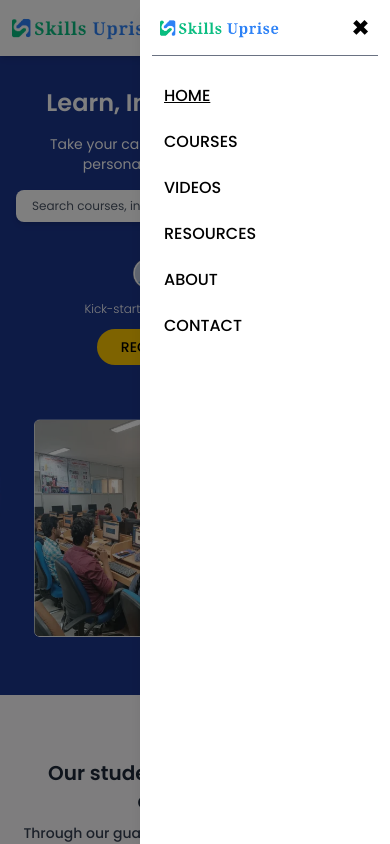
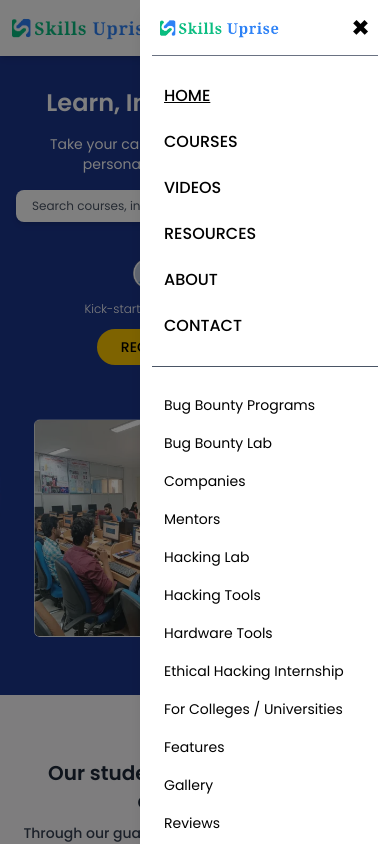
Before and after one commit to Naman2166/SkillUprise, a React (Vite) app in the folder frontend/: page / in a window 390 px wide. Both pictures are taken after a click on the icon 366 px from the left and 28 px from the top of the page. Shown: the top 844 px of the page. Built offline with nearby package versions, Linux system fonts and the light colour scheme.

Commit message:
Navbar new Links added

```diff
--- a/frontend/src/components/Navbar.jsx
+++ b/frontend/src/components/Navbar.jsx
@@ -153,6 +153,7 @@ const Navbar = () => {
                             </button>
                         </div>
 
+                         {/* upper navbar links */}
                         <ul className="mt-5 flex flex-col items-start gap-1.5 px-4 text-base sm:text-lg font-medium">
                             {navItems.map(({ to, label }) => (
                                 <NavLink
@@ -170,6 +171,30 @@ const Navbar = () => {
                                 </NavLink>
                             ))}
                         </ul>
+
+
+                         <hr className='mx-3 my-5 text-gray-600' />
+
+                         {/* lower navbar links   */}
+                         <ul className="mt-5 flex flex-col items-start gap-0.5 px-4 text-sm font-normal">
+                            {lowerBarLinks.map(({ to, text }) => (
+                                <NavLink
+                                    key={to}
+                                    to={to}
+                                    onClick={() => {
+                                        setShowMenu(false);
+                                        scrollTop();
+                                    }}
+                                    className={({ isActive }) => `w-full ${to === '/' ? '' :isActive ? "underline" : ""} `}
+                                >
+                                    <p className="block w-full rounded px-2 py-2">
+                                        {text}
+                                    </p>
+                                </NavLink>
+                            ))}
+                        </ul>
+
+
                     </div>
                 </div>
             </div>
```
